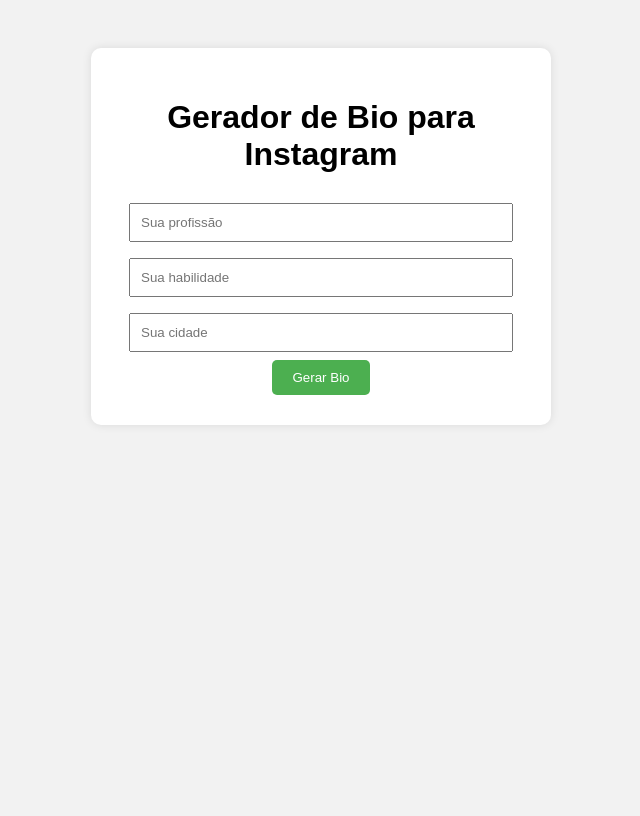
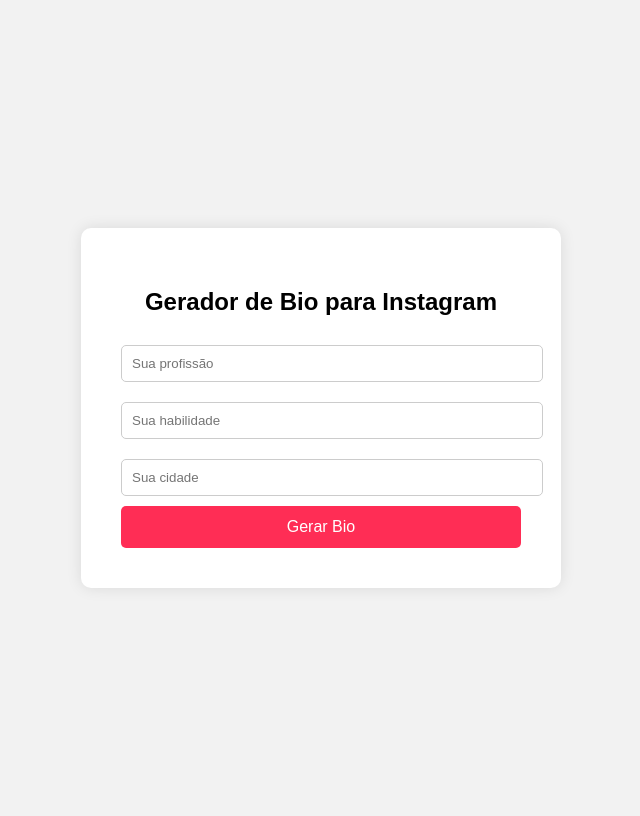
Before and after one commit to jardeldourado44-jpg/bio-instagram, a Flask app: page / in a window 1280 px wide. Shown: the whole page, without its empty margins (319-959 px from the left). Before the commit the page ends 425 px from the top, so only its background shows below. Run offline with Flask 3, Linux system fonts and the light colour scheme.

Commit message:
melhorando design

```diff
--- a/templates/index.html
+++ b/templates/index.html
@@ -1,62 +1,85 @@
 <!DOCTYPE html>
 <html>
 <head>
-
 <title>Gerador de Bio para Instagram</title>
 
-<link rel="stylesheet" href="{{ url_for('static', filename='style.css') }}">
+<style>
 
-</head>
-<script>
-
-function copiar(id){
-
-let texto = document.getElementById(id).innerText;
-
-navigator.clipboard.writeText(texto);
-
-alert("Bio copiada!");
-
+body{
+font-family: Arial;
+background:#f2f2f2;
+display:flex;
+justify-content:center;
+align-items:center;
+height:100vh;
 }
 
-</script>
+.container{
+background:white;
+padding:40px;
+border-radius:10px;
+box-shadow:0 0 15px rgba(0,0,0,0.1);
+width:400px;
+text-align:center;
+}
+
+input{
+width:100%;
+padding:10px;
+margin:10px 0;
+border-radius:5px;
+border:1px solid #ccc;
+}
+
+button{
+background:#ff2d55;
+color:white;
+border:none;
+padding:12px;
+width:100%;
+border-radius:5px;
+font-size:16px;
+cursor:pointer;
+}
+
+button:hover{
+background:#e0264a;
+}
+
+.bio{
+background:#fafafa;
+padding:10px;
+margin-top:10px;
+border-radius:5px;
+}
+
+</style>
+</head>
+
 <body>
 
 <div class="container">
 
-<h1>Gerador de Bio para Instagram</h1>
+<h2>Gerador de Bio para Instagram</h2>
 
 <form method="POST">
 
-<input type="text" name="profissao" placeholder="Sua profissão" required>
+<input name="profissao" placeholder="Sua profissão">
 
-<input type="text" name="habilidade" placeholder="Sua habilidade" required>
+<input name="habilidade" placeholder="Sua habilidade">
 
-<input type="text" name="cidade" placeholder="Sua cidade">
-
-<br>
+<input name="cidade" placeholder="Sua cidade">
 
 <button type="submit">Gerar Bio</button>
 
 </form>
 
-{% if bios %}
-
-<h2>Sugestões de Bio:</h2>
-
 {% for bio in bios %}
 
-<div class="bio">
-
-<p id="bio{{ loop.index }}">{{ bio }}</p>
-
-<button onclick="copiar('bio{{ loop.index }}')">Copiar</button>
-
-</div>
+<div class="bio">{{bio}}</div>
 
 {% endfor %}
 
-{% endif %}
 </div>
 
 </body>
```
